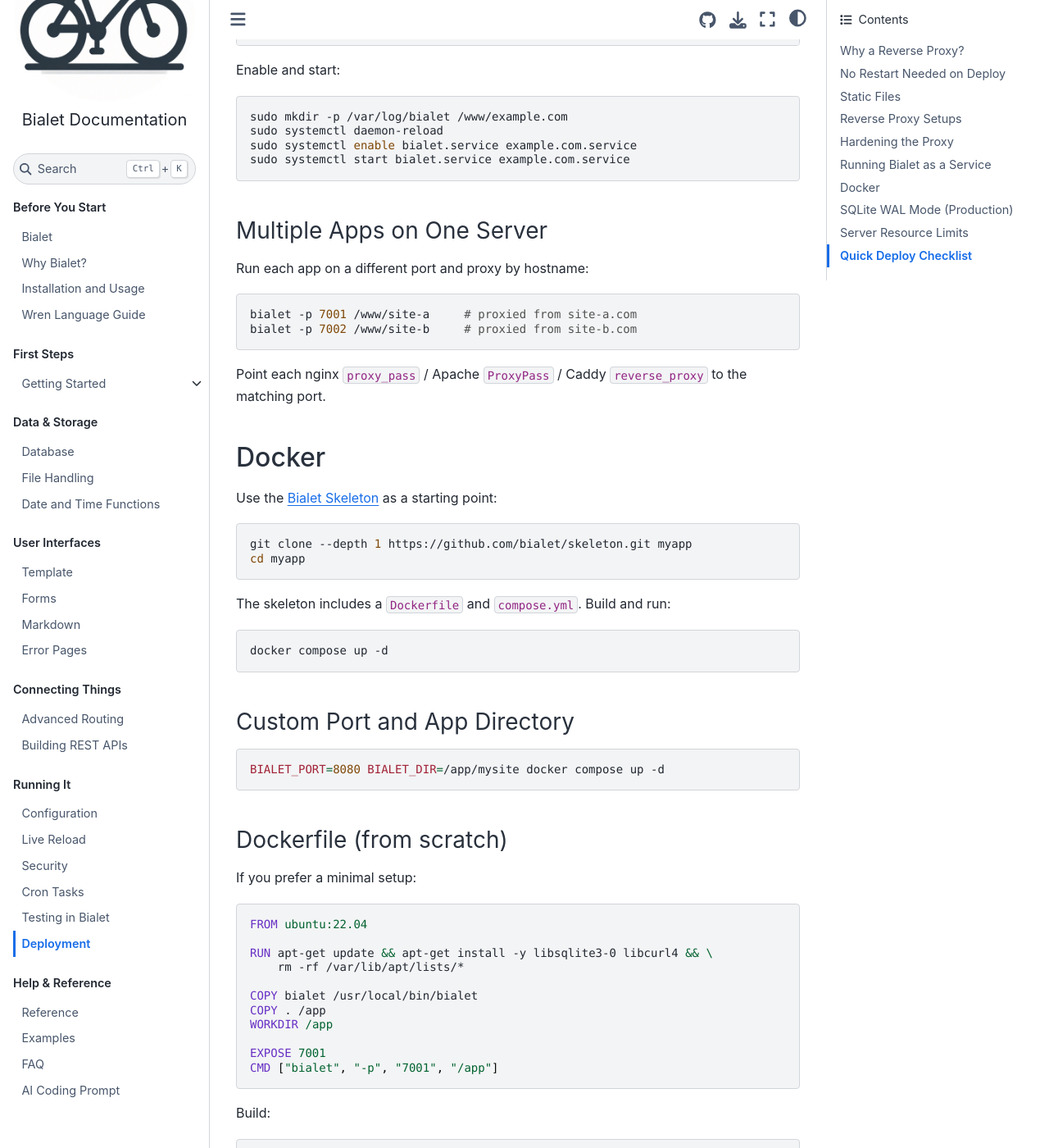
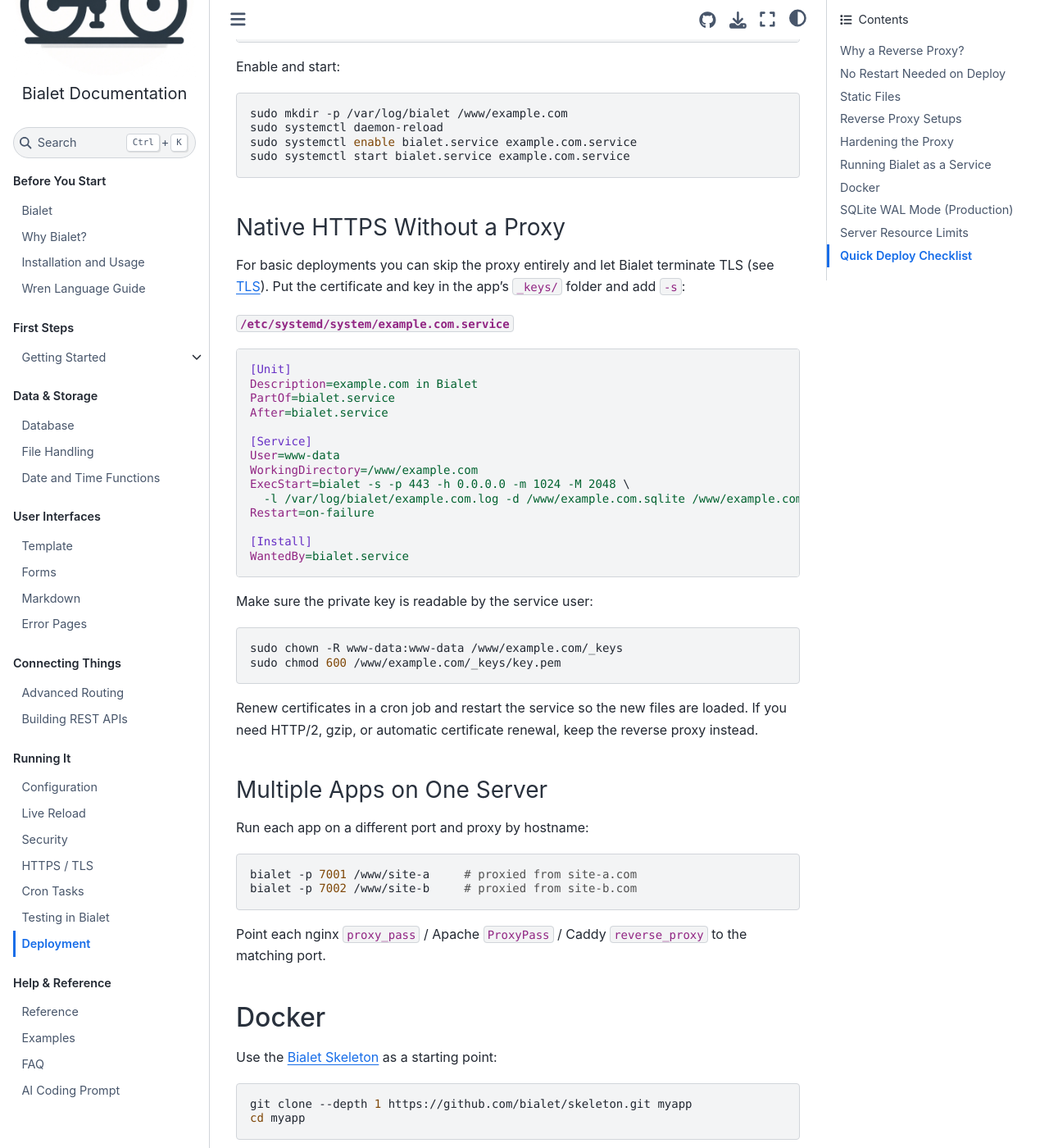
Before and after one commit to bialet/bialet, a Sphinx documentation site: the page built from docs/deployment.md, in a window 1280 px wide and 1400 px high, scrolled down 7751 px. Shown: the whole window at 82% size. Built offline with Sphinx 7.4.7 and the Sphinx Book theme 1.1.4, drawn with Linux system fonts in a browser that asks for light colours; the version number could not be read and is left out; some of the changed text lies outside the part shown.

Commit message:
feat: add native HTTPS/TLS support
Serve HTTPS directly from the bialet binary with the new -s flag, no reverse
proxy needed for basic deployments. HTTP remains the default.

- New src/tls.c/tls.h module wrapping OpenSSL; degrades to stubs when the
  build has no OpenSSL (binary still runs in plain HTTP mode)
- -s enables TLS; -e/-k override the default _keys/cert.pem and
  _keys/key.pem paths resolved from the app root
- server.c reads/writes through SSL, bounds the handshake with existing
  socket timeouts, and frees per-connection SSL state on close
- Inject X-Forwarded-Proto: https over TLS so Util.isHttpsRequest() sets
  Secure cookies natively, matching proxy behavior
- welcome/dev URLs print https:// when TLS is on
- Fix Makefile HAVE_SSL detection: the preprocessor output leaked into the
  shell capture, so HAVE_SSL never matched on Linux and the OpenSSL code
  path (including hash.c) was silently disabled
- Add TLS certs to the Linux static build; gitignore _keys/
- docs/tls.md + updates to deployment, security, faq, README, ROADMAP
- tests: HTTPS over native TLS and isHttpsRequest over HTTP/TLS

````diff
--- a/docs/deployment.md
+++ b/docs/deployment.md
@@ -6,10 +6,10 @@
 
 ## Why a Reverse Proxy?
 
-Bialet speaks **HTTP/1.0** and does not support HTTPS natively. Running it
-behind a reverse proxy (nginx, Apache, or Caddy) gives you:
+Bialet speaks **HTTP/1.0**. It supports HTTPS natively with the `-s` flag (see
+[TLS](tls.md)), so you can terminate TLS in Bialet itself. Running it behind
+a reverse proxy (nginx, Apache, or Caddy) still buys you:
 
-- **TLS termination** — HTTPS for your users
 - **HTTP/1.1 or HTTP/2** between the client and the proxy
 - **Static file caching and gzip** — the proxy can compress and cache assets
 - **Security** — Bialet only needs to listen on `127.0.0.1`, not the public
@@ -385,6 +385,42 @@
 sudo systemctl start bialet.service example.com.service
 ```
 
+### Native HTTPS Without a Proxy
+
+For basic deployments you can skip the proxy entirely and let Bialet terminate
+TLS (see [TLS](tls.md)). Put the certificate and key in the app's `_keys/`
+folder and add `-s`:
+
+**`/etc/systemd/system/example.com.service`**
+
+```ini
+[Unit]
+Description=example.com in Bialet
+PartOf=bialet.service
+After=bialet.service
+
+[Service]
+User=www-data
+WorkingDirectory=/www/example.com
+ExecStart=bialet -s -p 443 -h 0.0.0.0 -m 1024 -M 2048 \
+  -l /var/log/bialet/example.com.log -d /www/example.com.sqlite /www/example.com
+Restart=on-failure
+
+[Install]
+WantedBy=bialet.service
+```
+
+Make sure the private key is readable by the service user:
+
+```bash
+sudo chown -R www-data:www-data /www/example.com/_keys
+sudo chmod 600 /www/example.com/_keys/key.pem
+```
+
+Renew certificates in a cron job and restart the service so the new files are
+loaded. If you need HTTP/2, gzip, or automatic certificate renewal, keep the
+reverse proxy instead.
+
 ### Multiple Apps on One Server
 
 Run each app on a different port and proxy by hostname:
@@ -544,9 +580,10 @@
 
 1. **Copy the binary** — `scp bialet user@host:/usr/local/bin/`
 2. **Copy your app** — `scp -r *.wren static/ user@host:/www/myapp/`
-3. **Set up the reverse proxy** — nginx, Apache, or Caddy (see above),
+3. **Add TLS** — put `_keys/cert.pem` + `_keys/key.pem` in your app folder and
+   run with `-s` (see [TLS](tls.md)), or set up a reverse proxy
+4. **Set up the reverse proxy** — nginx, Apache, or Caddy (see above),
    including the body-size cap, read timeout, and private-file deny from the
-   hardening section
-4. **Create the systemd unit** — so it starts on boot and restarts on crash
-5. **Point your DNS** — A/AAAA record to your server's IP
-6. **Add TLS** — Let's Encrypt via certbot (nginx/Apache) or Caddy's auto-TLS
+   hardening section — unless Bialet is doing TLS directly
+5. **Create the systemd unit** — so it starts on boot and restarts on crash
+6. **Point your DNS** — A/AAAA record to your server's IP
--- a/docs/index.rst
+++ b/docs/index.rst
@@ -328,6 +328,7 @@
    configuration
    live-reload
    security
+   tls
    cron
    tests
    deployment
````
Also changed, not shown: README.md (+4 -1 lines), ROADMAP.md (+2 -2 lines), docs/faq.md (+4 -3 lines), docs/security.md (+9 -8 lines), docs/tls.md (added, +137 -0 lines), 9 other files.
